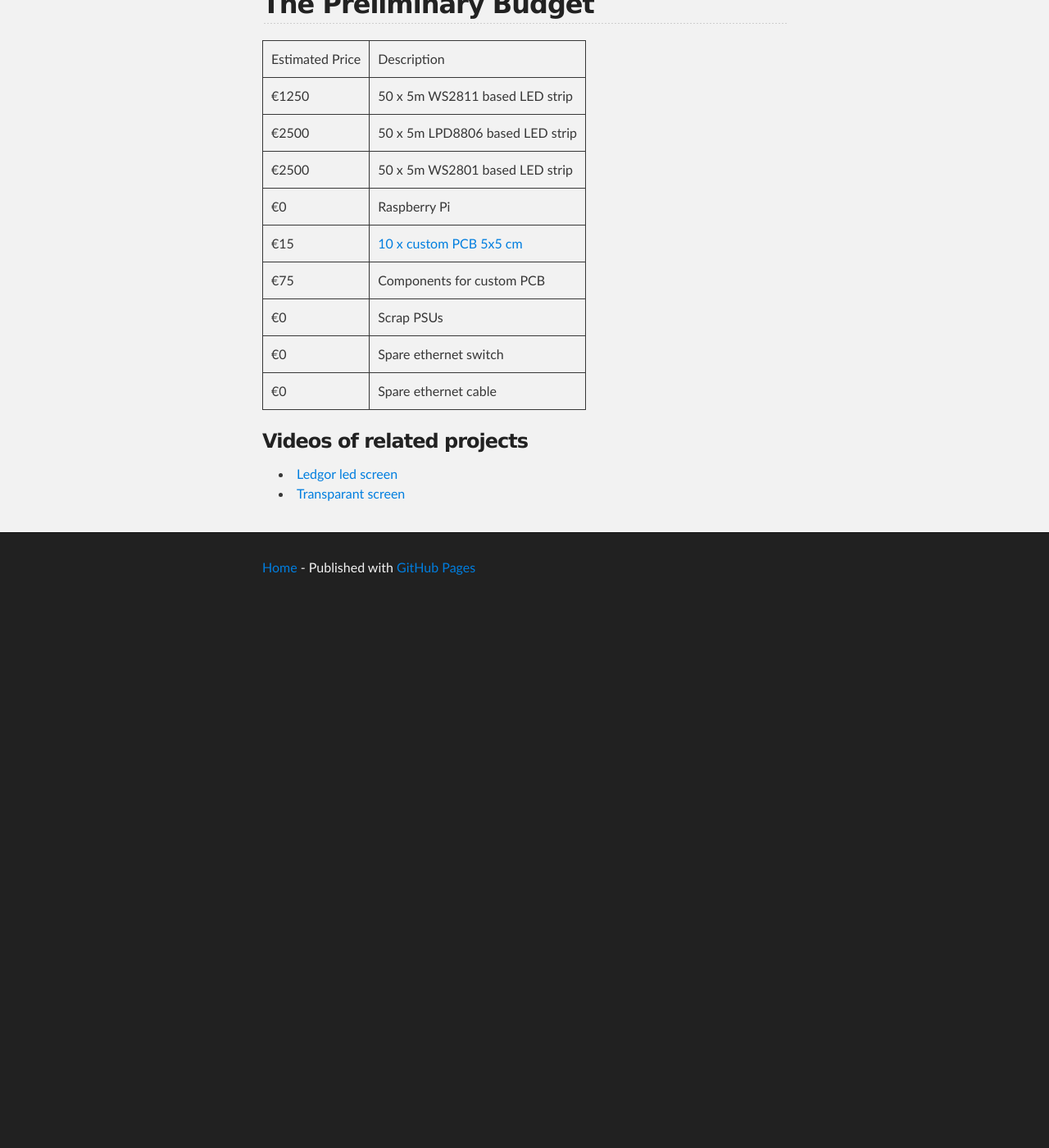
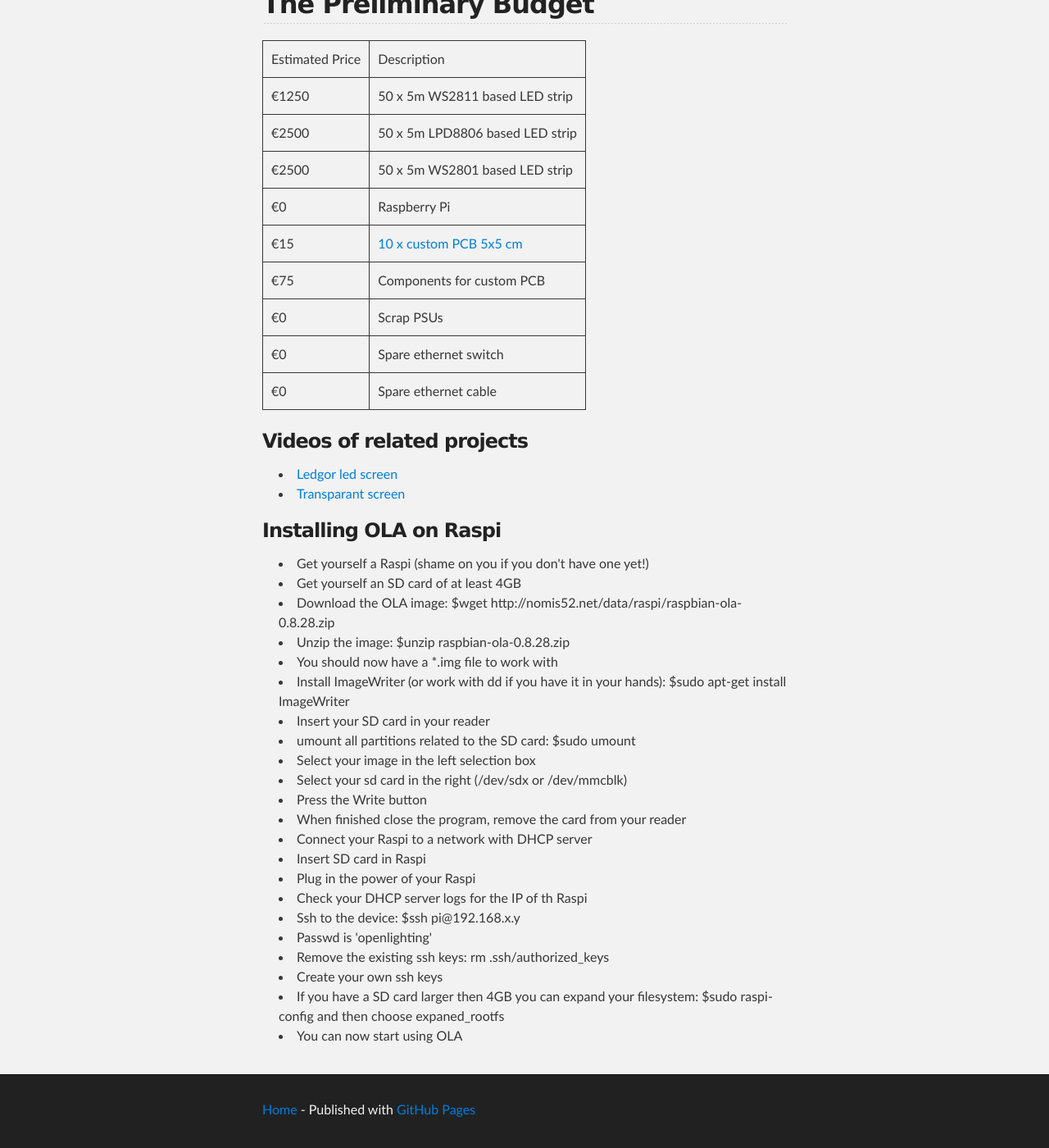
Before and after one commit to area3001/area3001.github.io, a Jekyll site: the page built from projects/video_window/index.html, in a window 1280 px wide and 1400 px high, scrolled down 1886 px. Shown: the whole window at 82% size. Built offline with Jekyll 4.4.1, drawn with Linux system fonts in a browser that asks for light colours; Markdown is read by kramdown in place of the engine named in the settings; before the commit the page ends 2625 px from its top, so only the background shows below that.

Commit message:
OLA tutorial

```diff
--- a/projects/video_window/index.html
+++ b/projects/video_window/index.html
@@ -123,3 +123,30 @@
   <li><a href="http://www.youtube.com/watch?v=c7GbKRInPFE">Ledgor led screen</a></li>
   <li><a href="http://www.youtube.com/watch?v=y8YYw42dfBI">Transparant screen</a></a></li>
 </ul>
+
+<h3>Installing OLA on Raspi</h3>
+
+<ul>
+  <li>Get yourself a Raspi (shame on you if you don't have one yet!)</li>
+  <li>Get yourself an SD card of at least 4GB</li>
+  <li>Download the OLA image: $wget http://nomis52.net/data/raspi/raspbian-ola-0.8.28.zip</li>
+  <li>Unzip the image: $unzip raspbian-ola-0.8.28.zip</li>
+  <li>You should now have a *.img file to work with</li>
+  <li>Install ImageWriter (or work with dd if you have it in your hands): $sudo apt-get install ImageWriter</li>
+  <li>Insert your SD card in your reader</li>
+  <li>umount all partitions related to the SD card: $sudo umount <look_this_up_with_mount></li>
+  <li>Select your image in the left selection box</li>
+  <li>Select your sd card in the right (/dev/sdx or /dev/mmcblk)</li>
+  <li>Press the Write button</li>
+  <li>When finished close the program, remove the card from your reader</li>
+  <li>Connect your Raspi to a network with DHCP server</li>
+  <li>Insert SD card in Raspi</li>
+  <li>Plug in the power of your Raspi</li>
+  <li>Check your DHCP server logs for the IP of th Raspi</li>
+  <li>Ssh to the device: $ssh pi@192.168.x.y</li>
+  <li>Passwd is 'openlighting'</li>
+  <li>Remove the existing ssh keys: rm .ssh/authorized_keys</li>
+  <li>Create your own ssh keys</li>
+  <li>If you have a SD card larger then 4GB you can expand your filesystem: $sudo raspi-config and then choose expaned_rootfs</li>
+  <li>You can now start using OLA</li>
+</ul>
```
